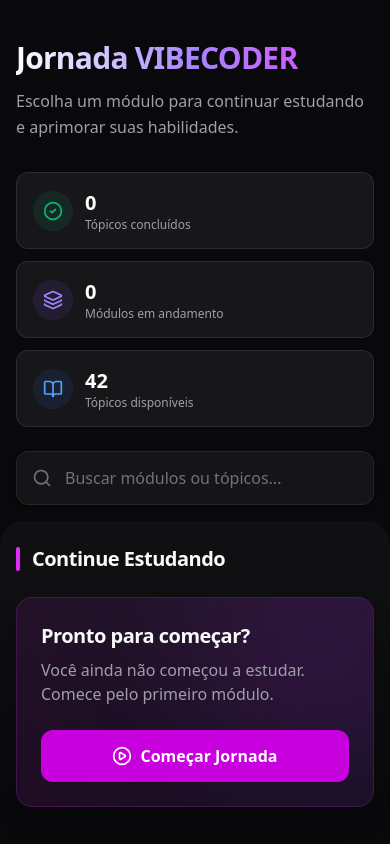
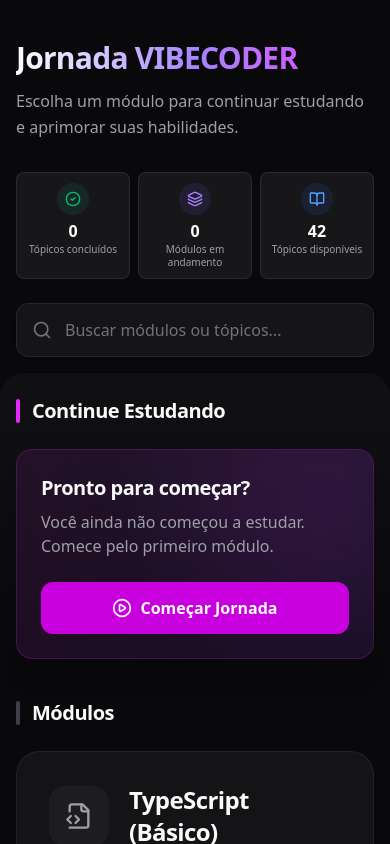
Before and after one commit to longlivechaoss/jornada-vibecoder, a React (Vite) app: page / in a window 390 px wide. Shown: the top 844 px of the page. Built offline with nearby package versions, Linux system fonts and the light colour scheme.

Commit message:
cards de métricas mais compactos no mobile

```diff
--- a/src/pages/Home.tsx
+++ b/src/pages/Home.tsx
@@ -63,35 +63,35 @@ export function Home() {
         </p>
       </div>
 
-      {/* Progress Statistics - mobile first grid */}
-      <div className="grid grid-cols-1 sm:grid-cols-3 gap-3 sm:gap-4 mb-6 sm:mb-8 md:mb-10">
-        <div className="bg-zinc-800/50 border border-zinc-700/50 rounded-xl sm:rounded-2xl p-4 sm:p-5 flex items-center gap-3 sm:gap-4 min-h-[72px] sm:min-h-0">
-          <div className="w-10 h-10 sm:w-12 sm:h-12 rounded-full bg-emerald-500/10 flex items-center justify-center shrink-0">
-            <CheckCircle2 className="w-5 h-5 sm:w-6 sm:h-6 text-emerald-500" />
+      {/* Progress Statistics - 3 colunas no mobile, layout horizontal no desktop */}
+      <div className="grid grid-cols-3 gap-2 sm:gap-4 mb-6 sm:mb-8 md:mb-10">
+        <div className="bg-zinc-800/50 border border-zinc-700/50 rounded-lg sm:rounded-2xl p-2.5 sm:p-5 flex flex-col items-center text-center sm:flex-row sm:items-center sm:text-left gap-1 sm:gap-4">
+          <div className="w-8 h-8 sm:w-12 sm:h-12 rounded-full bg-emerald-500/10 flex items-center justify-center shrink-0">
+            <CheckCircle2 className="w-4 h-4 sm:w-6 sm:h-6 text-emerald-500" />
           </div>
           <div className="min-w-0">
-            <div className="text-xl sm:text-2xl font-bold text-white tabular-nums">{completedTopicsCount}</div>
-            <div className="text-xs sm:text-sm text-zinc-400 font-medium leading-tight">Tópicos concluídos</div>
+            <div className="text-base sm:text-2xl font-bold text-white tabular-nums">{completedTopicsCount}</div>
+            <div className="text-[10px] sm:text-sm text-zinc-400 font-medium leading-tight line-clamp-2 sm:line-clamp-none">Tópicos concluídos</div>
           </div>
         </div>
 
-        <div className="bg-zinc-800/50 border border-zinc-700/50 rounded-xl sm:rounded-2xl p-4 sm:p-5 flex items-center gap-3 sm:gap-4 min-h-[72px] sm:min-h-0">
-          <div className="w-10 h-10 sm:w-12 sm:h-12 rounded-full bg-violet-500/10 flex items-center justify-center shrink-0">
-            <Layers className="w-5 h-5 sm:w-6 sm:h-6 text-violet-400" />
+        <div className="bg-zinc-800/50 border border-zinc-700/50 rounded-lg sm:rounded-2xl p-2.5 sm:p-5 flex flex-col items-center text-center sm:flex-row sm:items-center sm:text-left gap-1 sm:gap-4">
+          <div className="w-8 h-8 sm:w-12 sm:h-12 rounded-full bg-violet-500/10 flex items-center justify-center shrink-0">
+            <Layers className="w-4 h-4 sm:w-6 sm:h-6 text-violet-400" />
           </div>
           <div className="min-w-0">
-            <div className="text-xl sm:text-2xl font-bold text-white tabular-nums">{modulesInProgress}</div>
-            <div className="text-xs sm:text-sm text-zinc-400 font-medium leading-tight">Módulos em andamento</div>
+            <div className="text-base sm:text-2xl font-bold text-white tabular-nums">{modulesInProgress}</div>
+            <div className="text-[10px] sm:text-sm text-zinc-400 font-medium leading-tight line-clamp-2 sm:line-clamp-none">Módulos em andamento</div>
           </div>
         </div>
 
-        <div className="bg-zinc-800/50 border border-zinc-700/50 rounded-xl sm:rounded-2xl p-4 sm:p-5 flex items-center gap-3 sm:gap-4 min-h-[72px] sm:min-h-0">
-          <div className="w-10 h-10 sm:w-12 sm:h-12 rounded-full bg-blue-500/10 flex items-center justify-center shrink-0">
-            <BookOpen className="w-5 h-5 sm:w-6 sm:h-6 text-blue-400" />
+        <div className="bg-zinc-800/50 border border-zinc-700/50 rounded-lg sm:rounded-2xl p-2.5 sm:p-5 flex flex-col items-center text-center sm:flex-row sm:items-center sm:text-left gap-1 sm:gap-4">
+          <div className="w-8 h-8 sm:w-12 sm:h-12 rounded-full bg-blue-500/10 flex items-center justify-center shrink-0">
+            <BookOpen className="w-4 h-4 sm:w-6 sm:h-6 text-blue-400" />
           </div>
           <div className="min-w-0">
-            <div className="text-xl sm:text-2xl font-bold text-white tabular-nums">{totalTopics}</div>
-            <div className="text-xs sm:text-sm text-zinc-400 font-medium leading-tight">Tópicos disponíveis</div>
+            <div className="text-base sm:text-2xl font-bold text-white tabular-nums">{totalTopics}</div>
+            <div className="text-[10px] sm:text-sm text-zinc-400 font-medium leading-tight line-clamp-2 sm:line-clamp-none">Tópicos disponíveis</div>
           </div>
         </div>
       </div>
```
